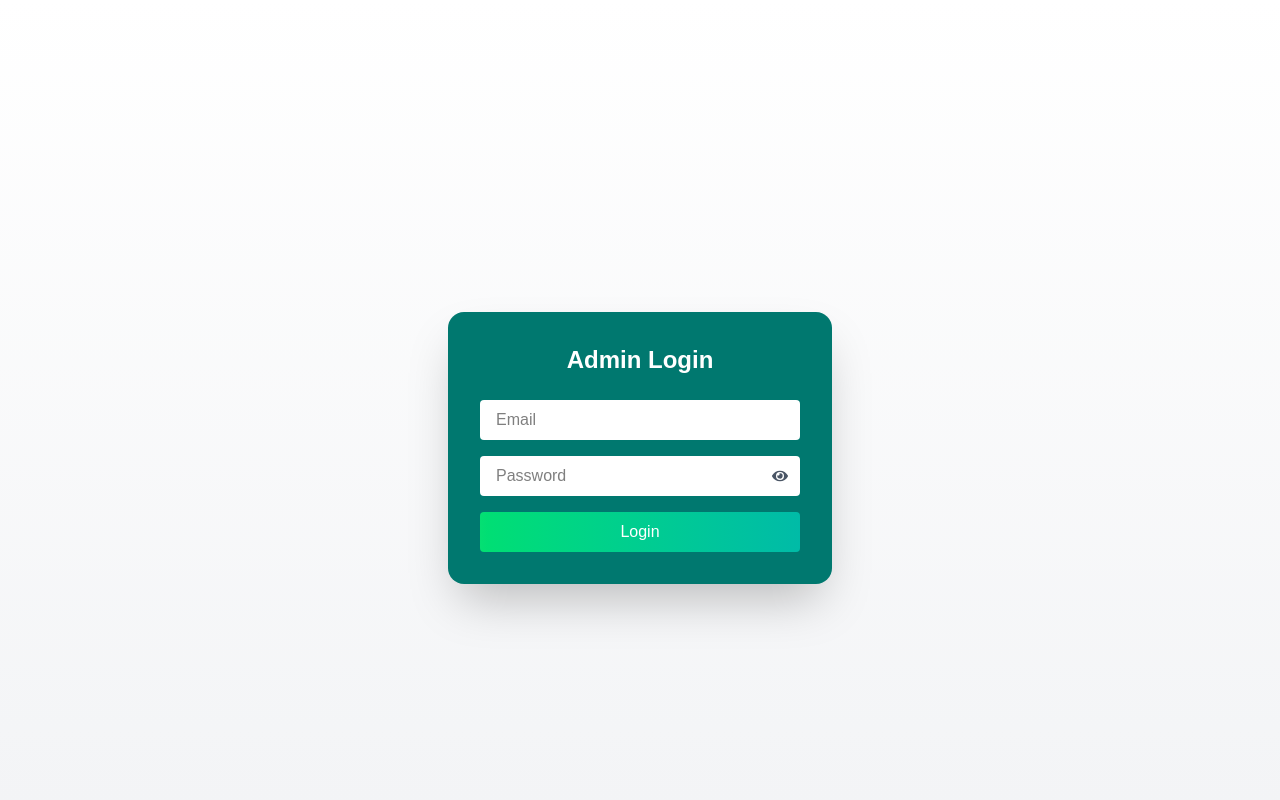
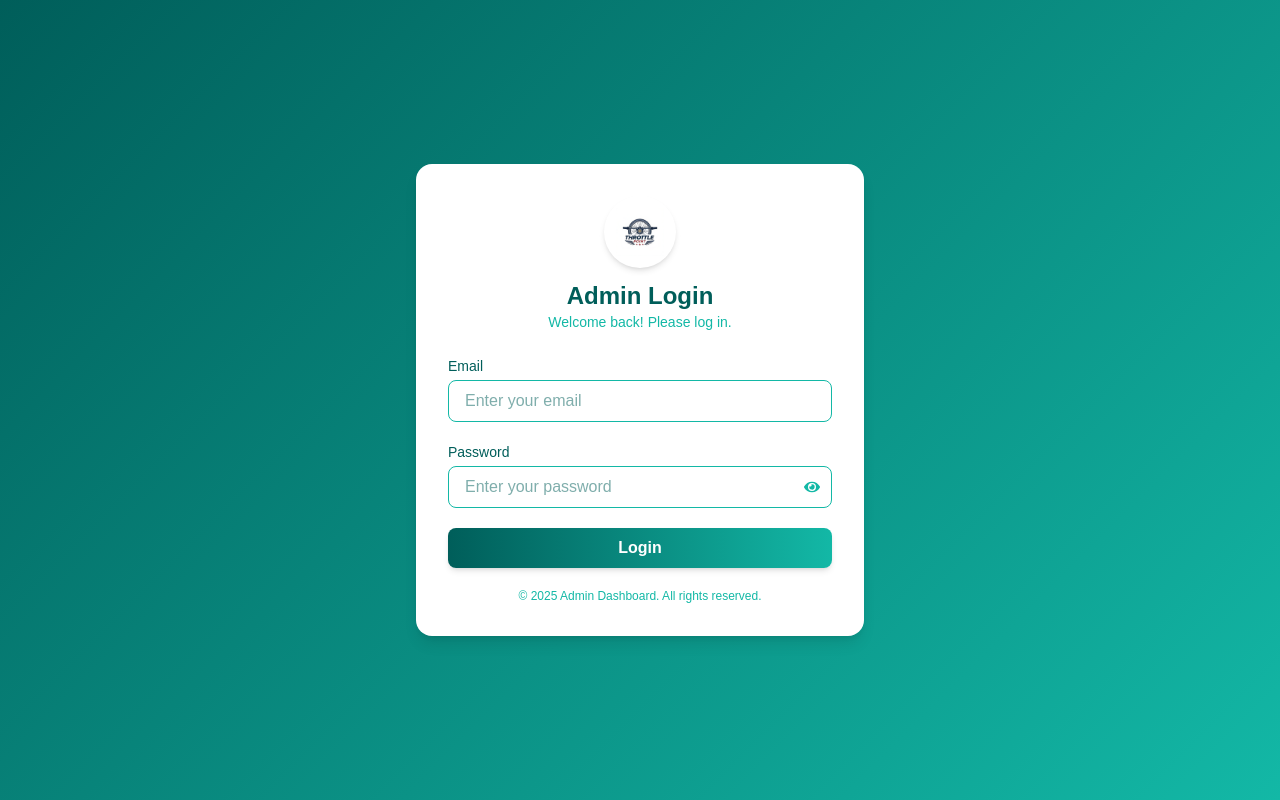
Before and after one commit to joshwaantony/throttle_admin, a Next.js app: page /login in a window 1280 px wide. Built offline with nearby package versions, Linux system fonts and the light colour scheme.

Commit message:
Integrated react-toastify for success/error messages

```diff
--- a/package.json
+++ b/package.json
@@ -14,6 +14,7 @@
     "react": "19.1.0",
     "react-dom": "19.1.0",
     "react-icons": "^5.5.0",
+    "react-toastify": "^11.0.5",
     "recharts": "^3.1.2",
     "zustand": "^5.0.7"
   },
--- a/src/components/login/Login.js
+++ b/src/components/login/Login.js
@@ -1,8 +1,14 @@
+
+
+
+
 "use client";
 import React, { useState } from "react";
 import { useRouter } from "next/navigation";
 import { FaEye, FaEyeSlash } from "react-icons/fa";
 import { adminLogin } from "@/api/admin";
+import { ToastContainer, toast } from "react-toastify";
+import "react-toastify/dist/ReactToastify.css";
 
 function Login() {
   const router = useRouter();
@@ -10,9 +16,11 @@ function Login() {
   const [username, setUserName] = useState("");
   const [password, setPassword] = useState("");
   const [showPassword, setShowPassword] = useState(false);
+  const [loading, setLoading] = useState(false);
 
   const handleLogin = async (e) => {
     e.preventDefault();
+    setLoading(true);
 
     try {
       const payload = {
@@ -23,58 +31,125 @@ function Login() {
       const res = await adminLogin(payload);
 
       if (res?.message === "Login Successfully") {
-        router.push("/admin/dashboard");
+        toast.success("✅ Login successful!", {
+          style: { backgroundColor: "#005E5A", color: "#FFFFFF" }
+        });
+        setTimeout(() => router.push("/admin/dashboard"), 1500);
       } else {
-        alert("Login failed: " + (res?.message || "Invalid credentials"));
+        toast.error(`❌ ${res?.message || "Invalid credentials"}`, {
+          style: { backgroundColor: "#13B8A6", color: "#FFFFFF" }
+        });
       }
     } catch (error) {
       console.error("Login error:", error);
-      alert("Login error. Please try again.");
+      toast.error("⚠️ Login error. Please try again.", {
+        style: { backgroundColor: "#13B8A6", color: "#FFFFFF" }
+      });
+    } finally {
+      setLoading(false);
     }
   };
 
   return (
-    <div className="min-h-screen flex items-center justify-center bg-gradient-to-b from-white to-gray-100">
-      <div className="bg-teal-700 p-8 rounded-2xl shadow-2xl w-full max-w-sm mt-24">
-        <h2 className="text-white text-2xl font-semibold mb-6 text-center">
+    <div
+      className="min-h-screen flex items-center justify-center px-4"
+      style={{
+        background: "linear-gradient(135deg, #005E5A 0%, #13B8A6 100%)"
+      }}
+    >
+      <div className="bg-white p-8 rounded-2xl shadow-lg w-full max-w-md transition-all duration-300 hover:shadow-2xl">
+        {/* Logo */}
+        <div className="flex flex-col items-center mb-6">
+          <div className="rounded-full p-3 flex items-center justify-center shadow-md">
+            <img
+              src="/throttle-point-tittle-create-a-logo-for-using-bike.png"
+              alt="Admin Logo"
+              className="h-12 w-12 object-contain"
+            />
+          </div>
+          <h2 className="text-2xl font-bold mt-3" style={{ color: "#005E5A" }}>
             Admin Login
           </h2>
+          <p className="text-sm" style={{ color: "#13B8A6" }}>
+            Welcome back! Please log in.
+          </p>
+        </div>
 
-        <form onSubmit={handleLogin} className="space-y-4">
+        {/* Form */}
+        <form onSubmit={handleLogin} className="space-y-5">
+          <div>
+            <label
+              className="block text-sm font-medium mb-1"
+              style={{ color: "#005E5A" }}
+            >
+              Email
+            </label>
             <input
               type="text"
-            placeholder="Email"
-            className="w-full px-4 py-2 rounded bg-white text-black focus:outline-none"
+              placeholder="Enter your email"
+              className="w-full px-4 py-2 border rounded-lg focus:outline-none focus:ring-2"
+              style={{
+                borderColor: "#13B8A6",
+                color: "#005E5A"
+              }}
               value={username}
               onChange={(e) => setUserName(e.target.value)}
               required
             />
+          </div>
 
+          <div>
+            <label
+              className="block text-sm font-medium mb-1"
+              style={{ color: "#005E5A" }}
+            >
+              Password
+            </label>
             <div className="relative">
               <input
                 type={showPassword ? "text" : "password"}
-              placeholder="Password"
-              className="w-full px-4 py-2 rounded bg-white text-black focus:outline-none pr-10"
+                placeholder="Enter your password"
+                className="w-full px-4 py-2 border rounded-lg pr-10 focus:outline-none focus:ring-2"
+                style={{
+                  borderColor: "#13B8A6",
+                  color: "#005E5A"
+                }}
                 value={password}
                 onChange={(e) => setPassword(e.target.value)}
                 required
               />
               <div
-              className="absolute right-3 top-1/2 transform -translate-y-1/2 text-gray-600 cursor-pointer"
+                className="absolute right-3 top-1/2 transform -translate-y-1/2 cursor-pointer"
+                style={{ color: "#13B8A6" }}
                 onClick={() => setShowPassword(!showPassword)}
               >
                 {showPassword ? <FaEyeSlash /> : <FaEye />}
               </div>
             </div>
+          </div>
 
           <button
             type="submit"
-            className="w-full bg-gradient-to-r from-green-400 to-teal-500 hover:from-green-500 hover:to-teal-600 text-white font-medium py-2 rounded"
+            disabled={loading}
+            className="w-full py-2 px-4 rounded-lg text-white font-semibold shadow-md transition-all duration-200"
+            style={{
+              background: loading
+                ? "#13B8A6"
+                : "linear-gradient(to right, #005E5A, #13B8A6)"
+            }}
           >
-            Login
+            {loading ? "Logging in..." : "Login"}
           </button>
         </form>
+
+        {/* Footer */}
+        <p className="text-xs text-center mt-5" style={{ color: "#13B8A6" }}>
+          &copy; {new Date().getFullYear()} Admin Dashboard. All rights reserved.
+        </p>
       </div>
+
+      {/* Toast container */}
+      <ToastContainer position="top-right" autoClose={2000} hideProgressBar />
     </div>
   );
 }
```
Also changed, not shown: public/throttle-point-tittle-create-a-logo-for-using-bike.png (added), 1 other file (tests, documents, lock files or other folders). Lines whose indentation alone changed are shown as unchanged.
